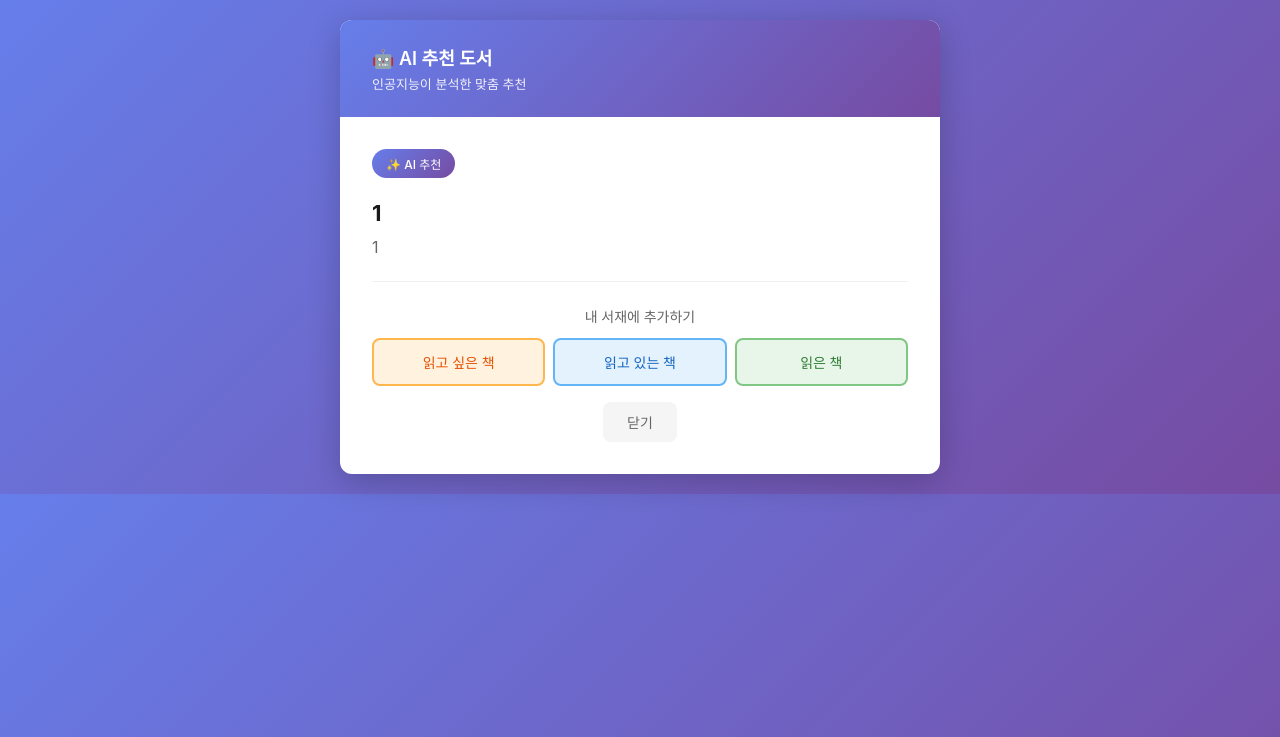
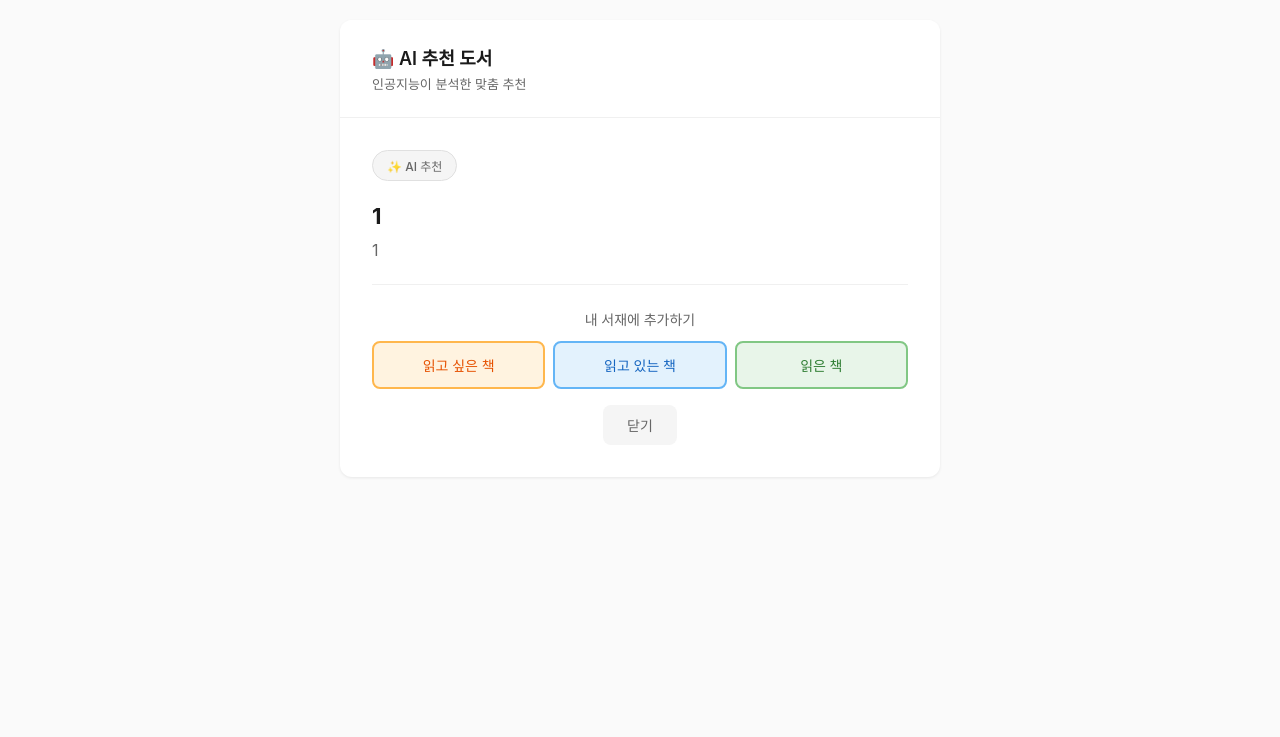
Before and after one commit to zada8/booklog, a Spring Boot app: page /books/ai-recommend-popup?title=1&author=1 in a window 1280 px wide. Shown: the top 737 px of the page. Run offline with Spring Boot 4, Linux system fonts and the light colour scheme; the visitor is signed in with stand-in values (Sample User, id 1); some of the project's set-up classes (security, data sources, template engines, error pages and the like) are left out, and stand-ins take their place; some libraries are stand-ins or nearby versions.

Commit message:
디자인 개선: AI 추천 섹션을 기존 디자인과 통일
- 보라색 그라디언트 배경 제거
- 깔끔한 흰색 배경으로 변경
- 사서 추천과 동일한 스타일 적용
- 팝업 페이지도 통일된 디자인으로 수정

```diff
--- a/booklog/src/main/resources/templates/books/ai-recommend-popup.html
+++ b/booklog/src/main/resources/templates/books/ai-recommend-popup.html
@@ -14,7 +14,7 @@
 
         body {
             font-family: -apple-system, BlinkMacSystemFont, 'Segoe UI', 'Apple SD Gothic Neo', sans-serif;
-            background: linear-gradient(135deg, #667eea 0%, #764ba2 100%);
+            background-color: #fafafa;
             padding: 20px;
         }
 
@@ -23,24 +23,25 @@
             margin: 0 auto;
             background: white;
             border-radius: 12px;
-            box-shadow: 0 8px 32px rgba(0,0,0,0.2);
+            box-shadow: 0 1px 3px rgba(0,0,0,0.08);
             overflow: hidden;
         }
 
         .popup-header {
-            background: linear-gradient(135deg, #667eea 0%, #764ba2 100%);
+            background: white;
+            border-bottom: 1px solid #f0f0f0;
             padding: 24px 32px;
         }
 
         .popup-header h1 {
             font-size: 18px;
             font-weight: 600;
-            color: white;
+            color: #1a1a1a;
         }
 
         .popup-subtitle {
             font-size: 13px;
-            color: rgba(255, 255, 255, 0.9);
+            color: #666;
             margin-top: 4px;
         }
 
@@ -64,13 +65,14 @@
 
         .ai-badge {
             display: inline-block;
-            background: linear-gradient(135deg, #667eea 0%, #764ba2 100%);
-            color: white;
+            background: #f5f5f5;
+            color: #666;
             font-size: 12px;
             padding: 6px 14px;
             border-radius: 16px;
             font-weight: 500;
             margin-bottom: 20px;
+            border: 1px solid #e0e0e0;
         }
 
         .detail-section {
@@ -104,17 +106,17 @@
         }
 
         .reason-section {
-            background: linear-gradient(135deg, rgba(102, 126, 234, 0.1) 0%, rgba(118, 75, 162, 0.1) 100%);
+            background: #fafafa;
             padding: 20px;
             border-radius: 8px;
             margin-bottom: 24px;
-            border: 2px solid rgba(102, 126, 234, 0.3);
+            border: 1px solid #e0e0e0;
         }
 
         .reason-title {
             font-weight: 600;
             font-size: 14px;
-            color: #667eea;
+            color: #1a1a1a;
             margin-bottom: 12px;
             display: flex;
             align-items: center;
@@ -229,7 +231,7 @@
         .btn-login {
             display: inline-block;
             padding: 12px 32px;
-            background: linear-gradient(135deg, #667eea 0%, #764ba2 100%);
+            background: #1a1a1a;
             color: white;
             text-decoration: none;
             border-radius: 8px;
@@ -239,8 +241,7 @@
         }
 
         .btn-login:hover {
-            transform: translateY(-2px);
-            box-shadow: 0 4px 12px rgba(102, 126, 234, 0.4);
+            background: #333;
         }
 
         .close-btn {
```
Also changed, not shown: booklog/src/main/resources/templates/books/list.html (+32 -29 lines).
